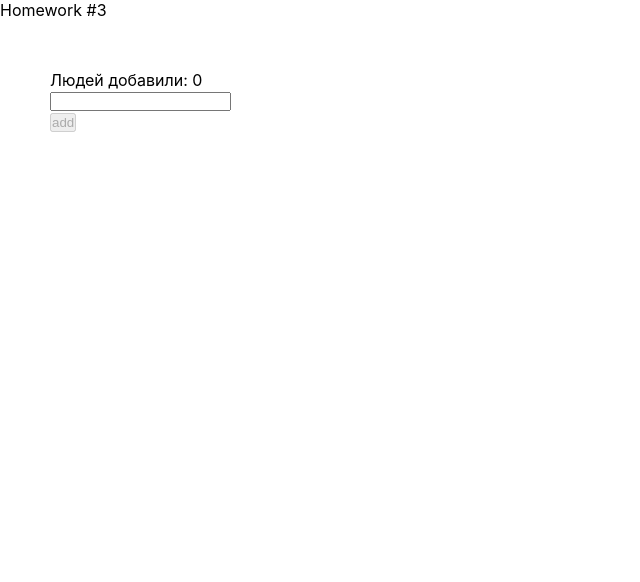
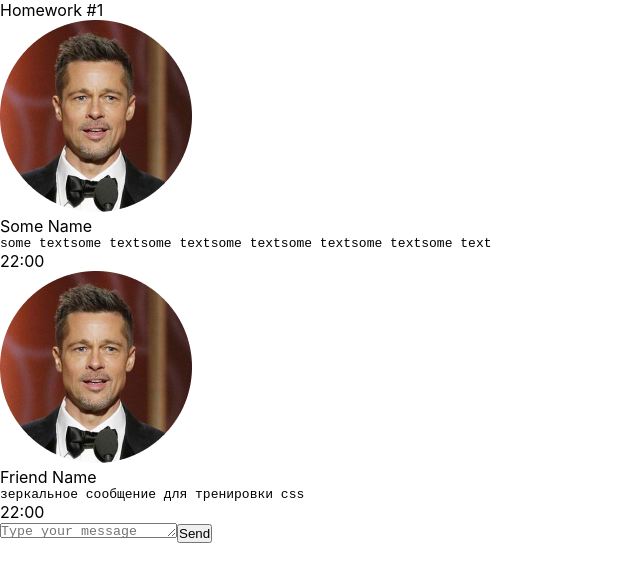
Before and after one commit to zhyzneuski86/hws2-master, a React (Create React App) app: page / in a window 1280 px wide. Shown: the top 582 px of the page, without its empty margins (0-640 px from the left). Built offline with nearby package versions, Linux system fonts and the light colour scheme.

Commit message:
change package.json info

```diff
--- a/package.json
+++ b/package.json
@@ -1,6 +1,6 @@
 {
-  "name": "hws2",
-  "homepage": "http://zhyzneuski86.github.io/hws2",
+  "name": "hws2-master",
+  "homepage": "https://zhyzneuski86.github.io/hws2-master/",
   "version": "0.1.0",
   "private": true,
   "dependencies": {
--- a/src/s1-main/App.tsx
+++ b/src/s1-main/App.tsx
@@ -7,10 +7,10 @@ import HW3 from "../s2-homeworks/hw03/HW3";
 function App() {
     return (
         <div className={s.App}>
-            {/*<HW1/>*/}
-            {/*/!*раскомментировать по ходу выполнения*!/*/}
+            <HW1/>
+            {/*раскомментировать по ходу выполнения*/}
             {/*<HW2/>*/}
-            <HW3/>
+            {/*<HW3/>*/}
             {/*<HW4/>*/}
             {/*при выполнении дз 5 и более - закомментировать здесь дз 1-4, так как они есть внутри дз 5*/}
             {/*<HW5/>*/}
```
